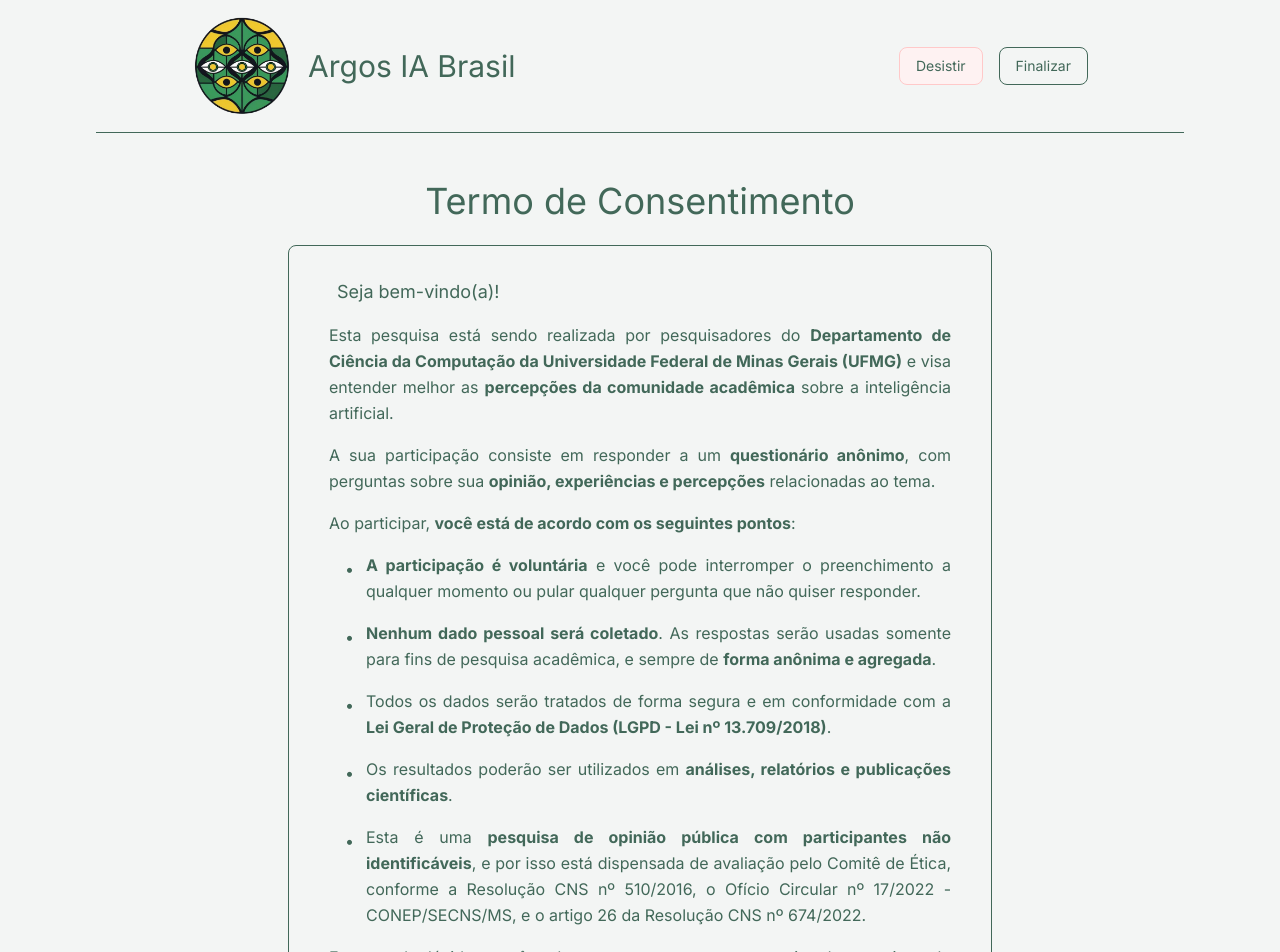
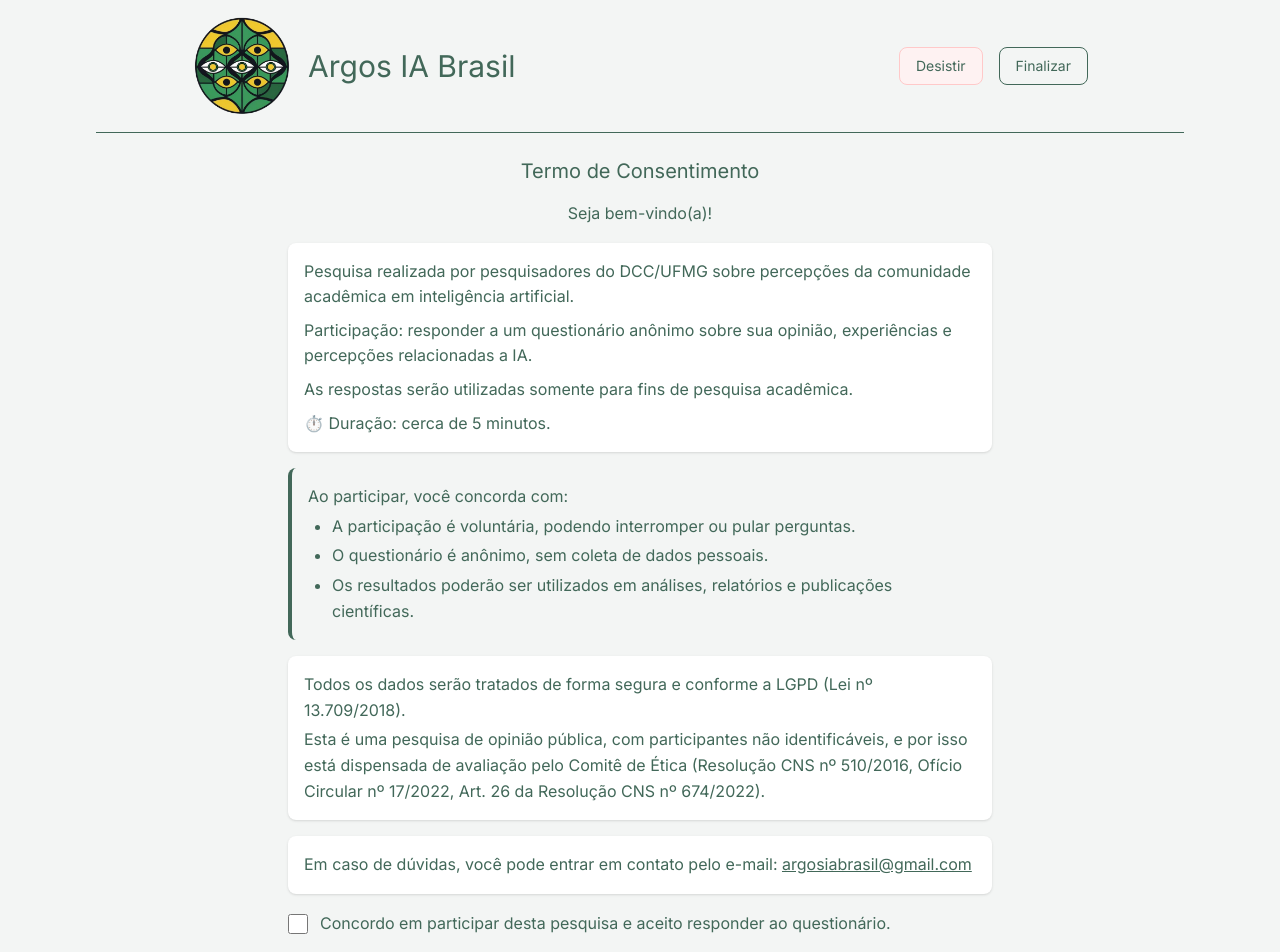
Before and after one commit to IgorJoaquimn/argosaibrasil, a Vue app: page /#/1/consent in a window 1280 px wide. Shown: the top 952 px of the page. Built offline with nearby package versions, Linux system fonts and the light colour scheme.

Commit message:
update consent form

```diff
--- a/src/App.vue
+++ b/src/App.vue
@@ -9,7 +9,7 @@ import AppFooter from '@/components/layout/AppFooter.vue'
     <AppHeader />
 
     <!-- Content Area -->
-    <main class="container mx-auto px-4 lg:px-8 py-8 lg:py-12 flex-1">
+    <main class="container mx-auto flex-1">
       <RouterView />
     </main>
 
--- a/src/views/survey/ConsentView.vue
+++ b/src/views/survey/ConsentView.vue
@@ -1,101 +1,81 @@
 <template>
-  <div class="max-w-3xl mx-auto px-4 sm:px-6 lg:px-8">
-    <div class="bg-background rounded-xl">
-      <h1 class="text-base sm:text-lg lg:text-4xl font-semibold text-primary-500 mb-6 text-center">
-        Termo de Consentimento</h1>
-      <!-- Consent Text Box -->
-      <div class="mb-8">
-        <div
-          class="bg-background-light border border-primary-200 rounded-lg px-8 py-8 max-h-[700px] overflow-y-auto md:max-h-none md:overflow-visible"
-          style="padding-left:2.5rem;padding-right:2.5rem;">
-          <div class="text-primary-500 leading-relaxed space-y-4 text-justify">
-            <p class="font-semibold text-lg pl-2">Seja bem-vindo(a)!</p>
-            <p class="break-words">Esta pesquisa está sendo realizada por pesquisadores do <span
-                style="font-weight: 700;">Departamento de Ciência da Computação da Universidade Federal de Minas Gerais
-                (UFMG)</span> e visa entender melhor as <span style="font-weight: 700;">percepções da comunidade
-                acadêmica</span> sobre a inteligência artificial.</p>
-            <p class="break-words">A sua participação consiste em responder a um <span
-                style="font-weight: 700;">questionário anônimo</span>, com perguntas sobre sua <span
-                style="font-weight: 700;">opinião, experiências e percepções</span> relacionadas ao tema.</p>
-            <p class="font-medium">Ao participar, <span style="font-weight: 700;">você está de acordo com os seguintes
-                pontos</span>:</p>
-            <ul class="space-y-4 pl-4">
-              <li class="flex items-start gap-3">
-                <span class="text-primary-400 mt-1">•</span>
-                <span><span style="font-weight: 700;">A participação é voluntária</span> e você pode interromper o
-                  preenchimento a qualquer momento ou pular qualquer pergunta que não quiser responder.</span>
-              </li>
-              <li class="flex items-start gap-3">
-                <span class="text-primary-400 mt-1">•</span>
-                <span><span style="font-weight: 700;">Nenhum dado pessoal será coletado</span>. As respostas serão
-                  usadas somente para fins de pesquisa acadêmica, e sempre de <span style="font-weight: 700;">forma
-                    anônima e agregada</span>.</span>
-              </li>
-              <li class="flex items-start gap-3">
-                <span class="text-primary-400 mt-1">•</span>
-                <span>Todos os dados serão tratados de forma segura e em conformidade com a <span
-                    style="font-weight: 700;">Lei Geral de Proteção de Dados (LGPD - Lei nº 13.709/2018)</span>.</span>
-              </li>
-              <li class="flex items-start gap-3">
-                <span class="text-primary-400 mt-1">•</span>
-                <span>Os resultados poderão ser utilizados em <span style="font-weight: 700;">análises, relatórios e
-                    publicações científicas</span>.</span>
-              </li>
-              <li class="flex items-start gap-3">
-                <span class="text-primary-400 mt-1">•</span>
-                <span>Esta é uma <span style="font-weight: 700;">pesquisa de opinião pública com participantes não
-                    identificáveis</span>, e por isso está dispensada de avaliação pelo Comitê de Ética, conforme a
-                  Resolução CNS nº 510/2016, o Ofício Circular nº 17/2022 - CONEP/SECNS/MS, e o artigo 26 da Resolução CNS
-                  nº 674/2022.</span>
-              </li>
-            </ul>
+  <div class="max-w-3xl mx-auto px-4 sm:px-6 lg:px-8 py-6 space-y-4">
+    <!-- Título -->
+    <h1 class="text-xl font-bold text-primary-500 text-center">
+      Termo de Consentimento
+    </h1>
 
+    <!-- Bem-vindo -->
+    <p class="text-primary-500 font-medium mb-4 text-center">
+      Seja bem-vindo(a)!
+    </p>
 
-            <p class="break-words">Em caso de dúvidas, você pode entrar em contato com a equipe de pesquisa pelo e-mail:
-              <a href="mailto:argosiabrasil@gmail.com"
-                class="text-primary-600 hover:text-primary-700 underline">argosiabrasil@gmail.com</a>.
-            </p>
+    <!-- Sobre a pesquisa -->
+    <div class="bg-white shadow rounded-lg p-4 text-primary-500 space-y-2">
+      <p>
+        Pesquisa realizada por pesquisadores do <strong>DCC/UFMG</strong> sobre <strong>percepções da comunidade acadêmica</strong> em inteligência artificial.
+      </p>
+      <p>
+        Participação: responder a um <strong>questionário anônimo</strong> sobre sua <strong>opinião, experiências e percepções</strong> relacionadas a IA.
+      </p>
+      <p>
+        As respostas serão utilizadas <strong>somente para fins de pesquisa acadêmica</strong>.
+      </p>
+      <p class="font-medium text-primary-600">
+        ⏱️ Duração: <strong>cerca de 5 minutos</strong>.
+      </p>
+    </div>
 
-            <p class="font-semibold"><span style="font-weight: 700;">Muito obrigado(a) pela sua colaboração!</span></p>
-          </div>
-        </div>
-      </div>
+    <!-- Pontos essenciais -->
+    <div class="bg-primary-50 border-l-4 border-primary-500 rounded-lg p-4 text-primary-500 space-y-1">
+      <p class="font-medium">
+        Ao participar, <strong>você concorda com:</strong>
+      </p>
+      <ul class="list-disc pl-6 space-y-1">
+        <li><strong>A participação é voluntária</strong>, podendo interromper ou pular perguntas.</li>
+        <li><strong>O questionário é anônimo</strong>, sem coleta de dados pessoais.</li>
+        <li>Os resultados poderão ser utilizados em <strong>análises, relatórios e publicações científicas</strong>.</li>
+      </ul>
+    </div>
 
+    <!-- Ética e confidencialidade -->
+    <div class="bg-white shadow rounded-lg p-4 text-primary-500 space-y-1">
+      <p>
+        Todos os dados serão tratados de forma segura e conforme a <strong>LGPD (Lei nº 13.709/2018)</strong>.
+      </p>
 
+      <p>
+        Esta é uma <strong>pesquisa de opinião pública, com participantes não identificáveis</strong>, e por isso está dispensada de avaliação pelo Comitê de Ética (Resolução CNS nº 510/2016, Ofício Circular nº 17/2022, Art. 26 da Resolução CNS nº 674/2022).
+      </p>
+    </div>
 
-      <!-- Consent Checkbox -->
-      <div class="flex items-center justify-center space-x-4 w-full mb-10">
-        <input id="consent" v-model="agreed" type="checkbox"
-          class="w-5 h-5 text-primary-500 bg-background border-primary-300 rounded focus:ring-primary-500 focus:ring-2 focus:ring-offset-0 mt-0.5">&nbsp;
+    <!-- Contato -->
+    <div class="bg-white shadow rounded-lg p-4 text-primary-500">
+     <p>
+        Em caso de dúvidas, você pode entrar em contato pelo e-mail: <a href="mailto:argosiabrasil@gmail.com" class="text-primary-600 hover:text-primary-700 underline">argosiabrasil@gmail.com</a>
+      </p>
+    </div>
 
+    <!-- Checkbox de consentimento -->
+    <div class="flex items-center">
+      <input id="consent" v-model="agreed" type="checkbox" class="w-5 h-5 text-primary-500 bg-background border-primary-300 rounded focus:ring-primary-500 focus:ring-2 focus:ring-offset-0 mt-0.5">
+      <label for="consent" class="ml-3 text-primary-500 leading-relaxed">
+        Concordo em participar desta pesquisa e aceito responder ao questionário.
+      </label>
+    </div>
 
-
-
-        <label for="consent" class="ml-3 text-primary-500 leading-relaxed"> Concordo em participar desta pesquisa e
-          aceito responder às perguntas deste questionário.
-        </label>
-
-      </div>
-
-
-
-
-      <!-- Action Button -->
-      <div class="flex justify-center w-full">
-        <button @click="proceed" :disabled="!agreed"
+    <!-- Botão de prosseguir -->
+    <div class="flex justify-center w-full">
+    <button @click="proceed" :disabled="!agreed"
           class="btn-proceed flex items-center whitespace-nowrap justify-center">
           Participar da pesquisa
           <svg class="w-4 h-4 ml-2" fill="none" stroke="white" viewBox="0 0 24 24">
             <path stroke-linecap="round" stroke-linejoin="round" stroke-width="2" d="M9 5l7 7-7 7" />
           </svg>
         </button>
-      </div>
     </div>
   </div>
-
 </template>
-
-
 
 <script setup lang="ts">
 import { ref, onMounted } from 'vue'
```
